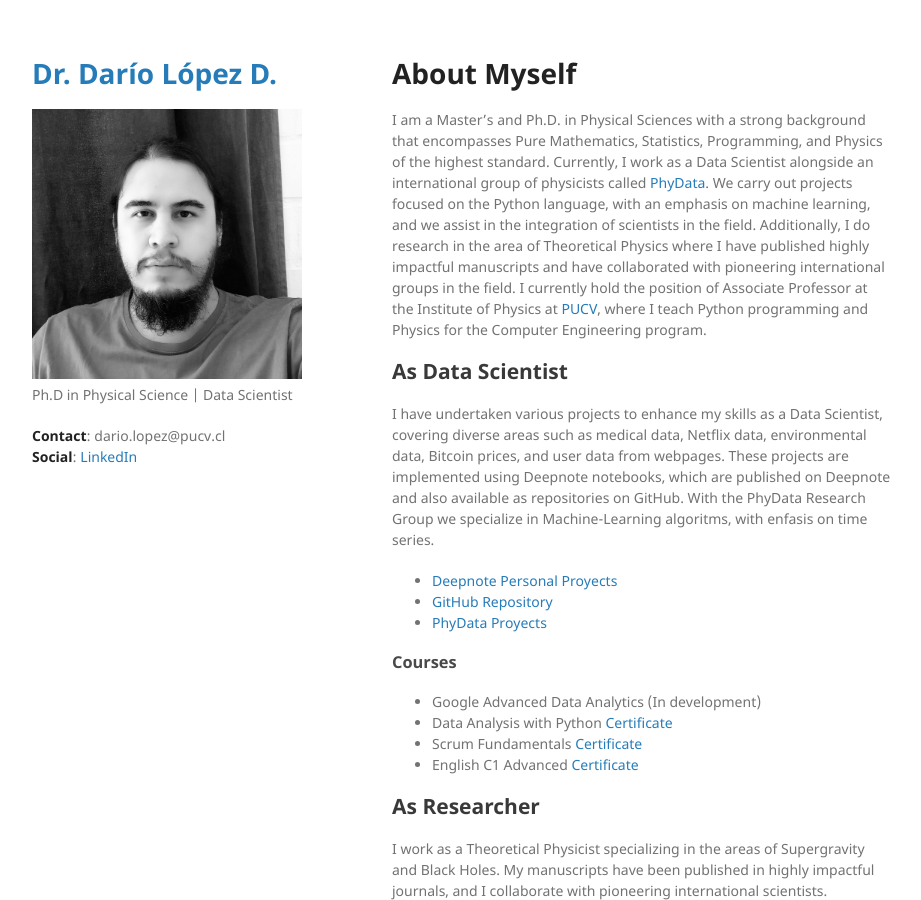
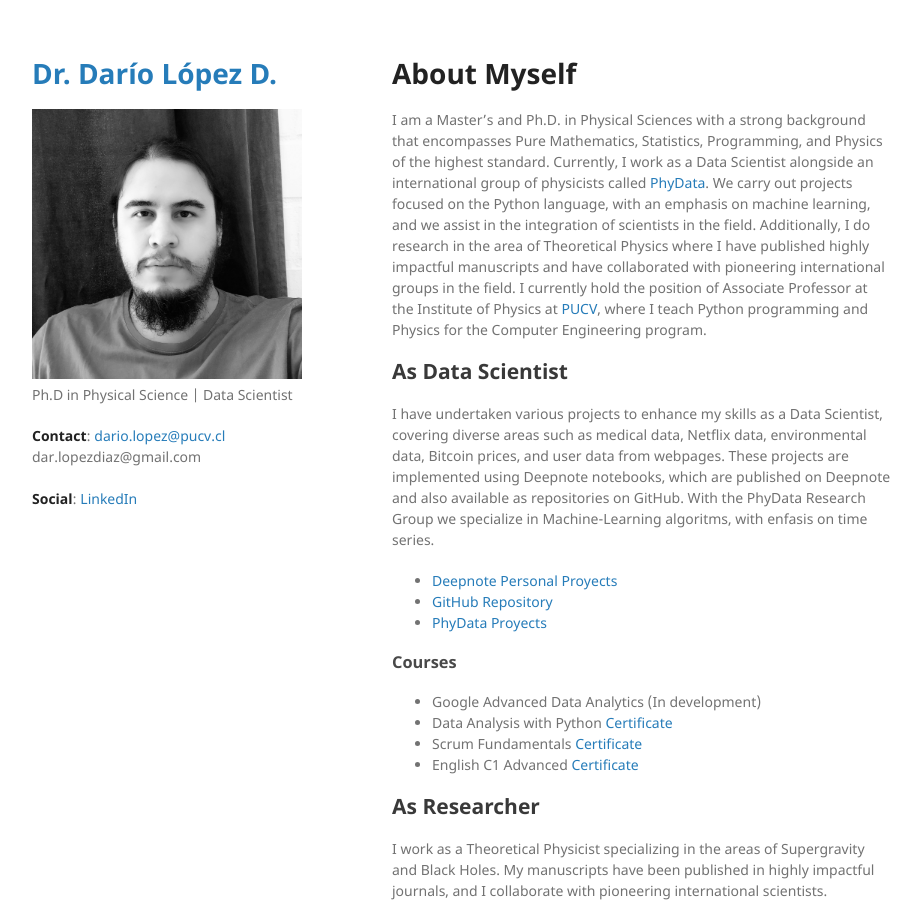
Before and after one commit to dariolopezd/dariolopezd.github.io, a Jekyll site: the page built from index.md, in a window 1280 px wide and 900 px high. Shown: the whole window, without its empty margins (178-1099 px from the left). Built offline with Jekyll 4.4.1, drawn with Linux system fonts in a browser that asks for light colours; our own code applies the rules of GitHub Pages for plain Markdown files.

Commit message:
Update default.html

```diff
--- a/_layouts/default.html
+++ b/_layouts/default.html
@@ -29,7 +29,7 @@
 
         {% if site.github.is_user_page %}
         <!-- <p class="view"><a href="{{ site.github.owner_url }}">View My GitHub Profile</a></p> -->
-        <strong>Contact</strong>: dario.lopez@pucv.cl <br>
+        <strong>Contact</strong>: <a href="mailto:dario.lopez@pucv.cl"> dario.lopez@pucv.cl </a>  &nbsp; dar.lopezdiaz@gmail.com <br> <br>
         <strong>Social</strong>: <a href="https://www.linkedin.com/in/dar%C3%ADo-l%C3%B3pez-d%C3%ADaz-6b646837/"> LinkedIn</a>
         {% endif %}
 
```
